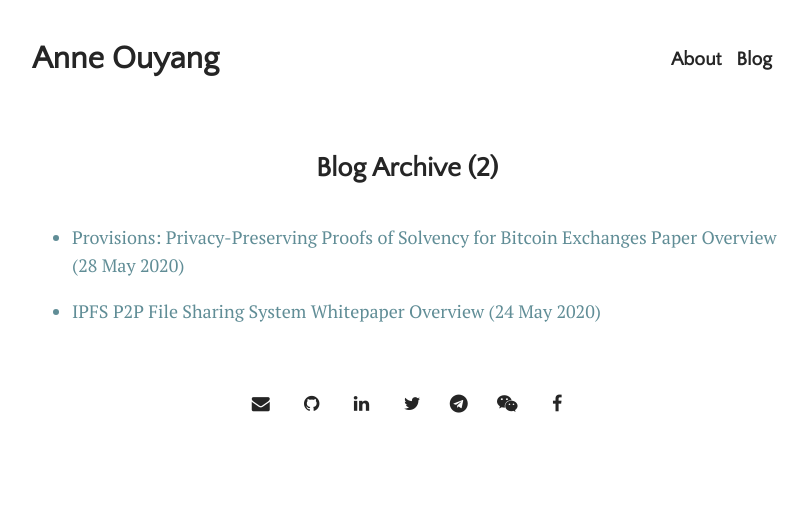
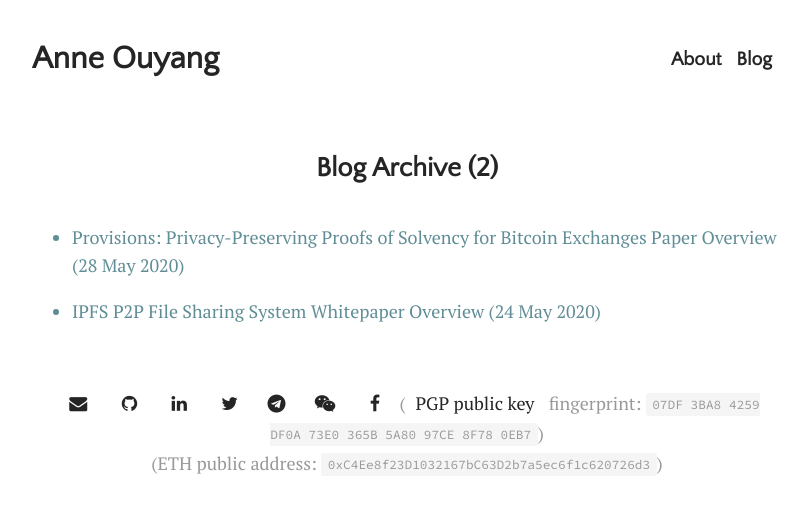
Before and after one commit to anneouyang/anneouyang.github.io, a Jekyll site: the page built from archive.html, in a window 1280 px wide. Shown: the top 513 px of the page, without its empty margins (233-1040 px from the left). Built offline with Jekyll 4.4.1, drawn with Linux system fonts in a browser that asks for light colours; some web fonts are replaced.

Commit message:
Add eth address

```diff
--- a/_includes/footer.html
+++ b/_includes/footer.html
@@ -1,4 +1,6 @@
 <footer class="footer">
   {% include social-icons.html %}
 <!--   <div class="post-date"><a href="{{ site.github.url }}/menu/about.html">{{ site.title }} | {{ site.description }} by {{ site.author }}</a></div> -->
+  (<a href="{{ site.github.url }}/publickey">PGP public key</a> fingerprint: <code>07DF 3BA8 4259 DF0A 73E0  365B 5A80 97CE 8F78 0EB7</code>) <br>
+  (ETH public address: <code>0xC4Ee8f23D1032167bC63D2b7a5ec6f1c620726d3</code>)
 </footer>
--- a/_layouts/home.html
+++ b/_layouts/home.html
@@ -25,5 +25,3 @@ I am also vice president of <a href="https://bitcoin.mit.edu/" class="orgs" targ
 Outside of CS, I enjoy history of art and architecture, photography, film, and classical music. <br><br>
 
 My resume is available upon request. If you have any questions or would like to chat, feel free to reach out (social links below). <br><br>
-
-(<a href="{{ site.github.url }}/publickey">PGP public key</a> fingerprint: <code>07DF 3BA8 4259 DF0A 73E0  365B 5A80 97CE 8F78 0EB7</code>)
```
